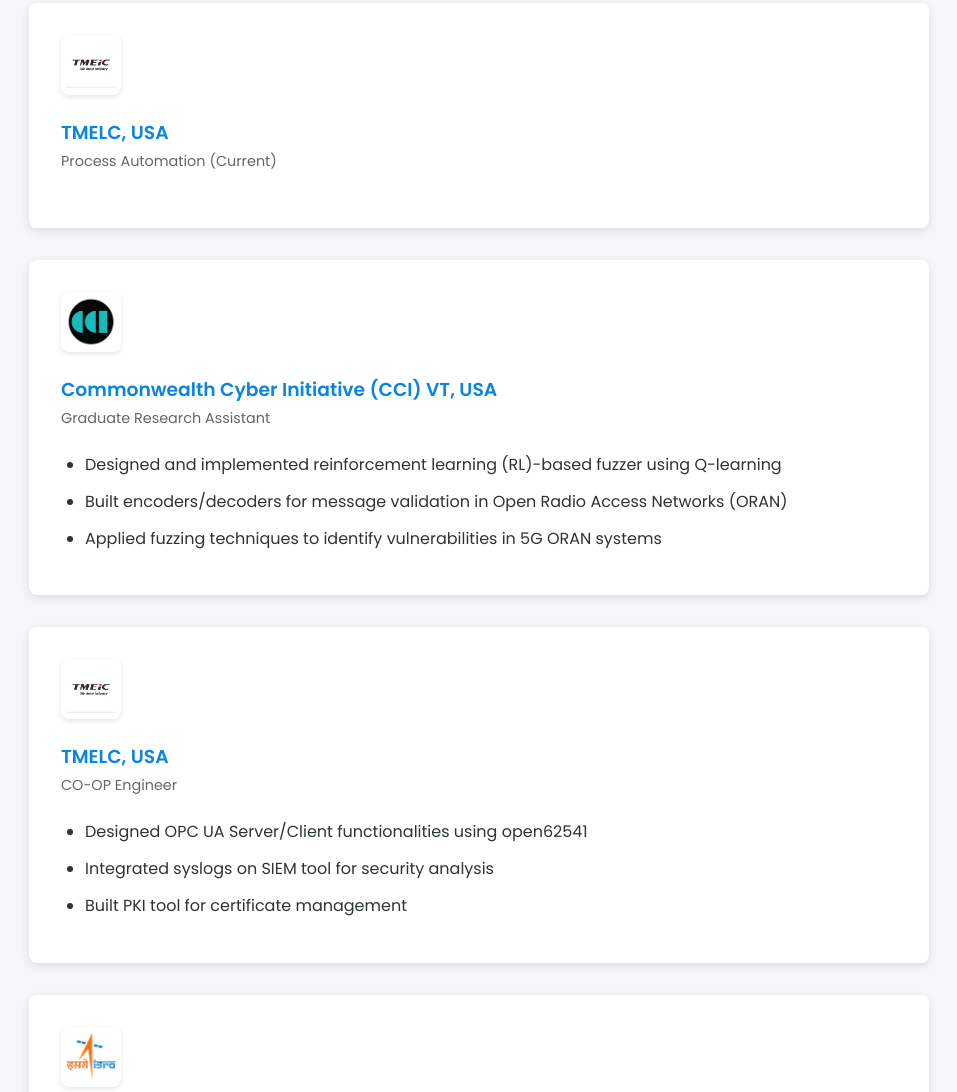
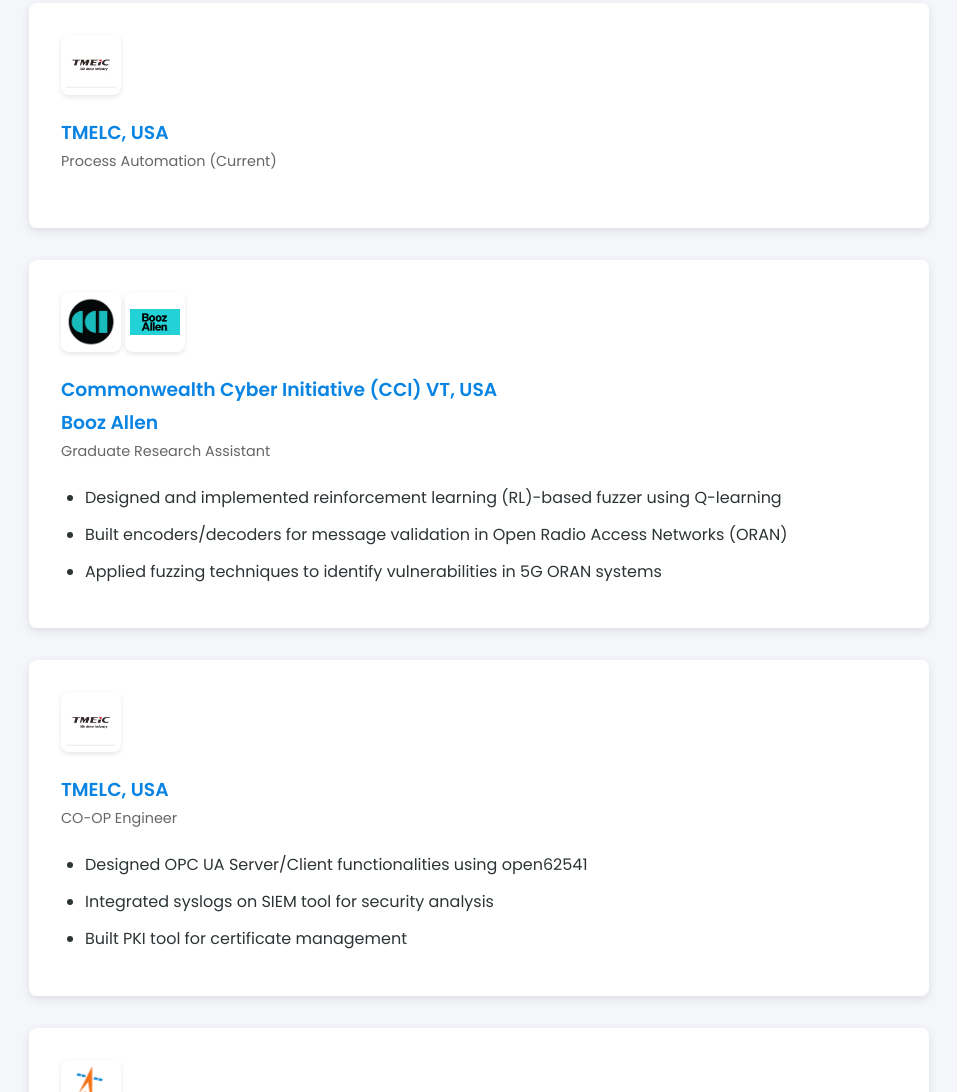
Before and after one commit to dhairya-eng/Portfolio, a plain HTML site: page index1.html in a window 1280 px wide. Shown: the part 1747-2839 px from the top of the page, without its empty margins (161-1118 px from the left). Drawn offline with nearby package versions, Linux system fonts and the light colour scheme.

Commit message:
Update index1.html

```diff
--- a/index1.html
+++ b/index1.html
@@ -110,7 +110,9 @@
             <div class="timeline-item">
                 <div class="company-header">
                     <img src="images/cci.png" alt="CCI Logo" class="company-logo">
+                    <img src="images/download.png" alt="CCI Logo" class="company-logo">
                     <h3>Commonwealth Cyber Initiative (CCI) VT, USA</h3>
+                    <h3>Booz Allen</h3>
                     <p class="text-secondary">Graduate Research Assistant</p>
                 </div>
                 <ul>
```
